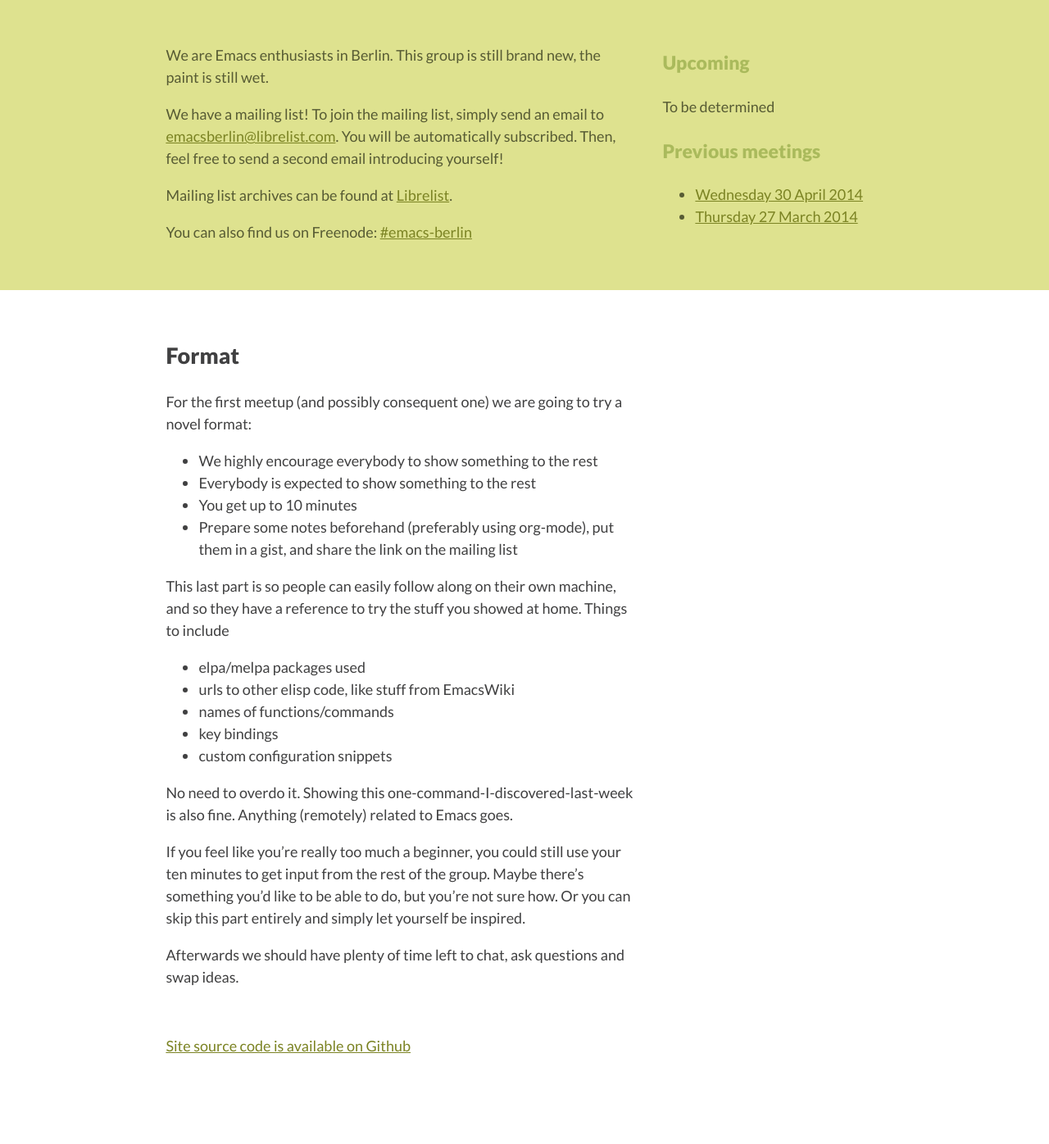
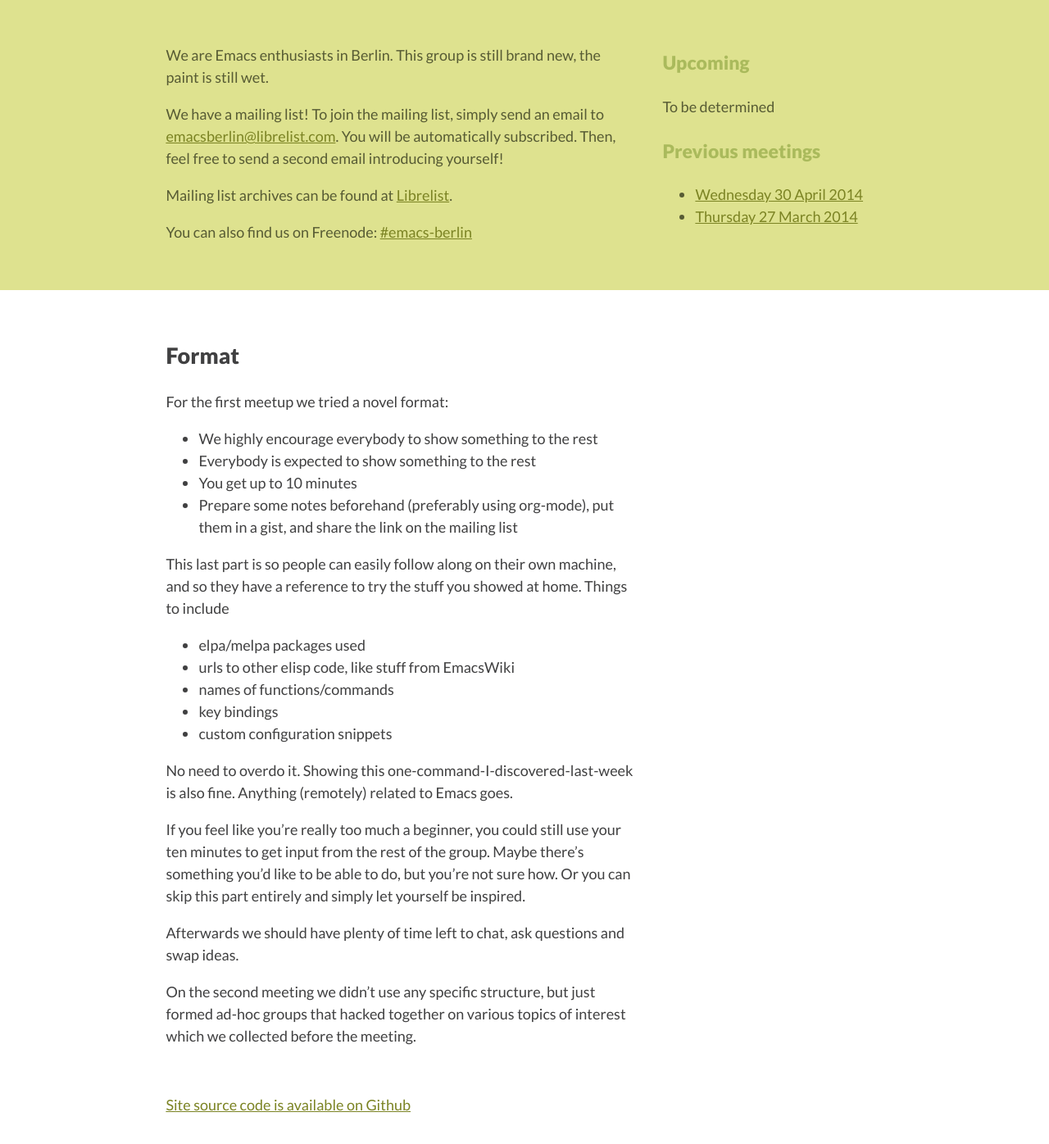
Before and after one commit to emacs-berlin/emacs-berlin.org, a Jekyll site: the page built from index.md, in a window 1280 px wide and 1400 px high, scrolled down 411 px. Shown: the top 1396 px of the window at 82% size. Built offline with Jekyll 4.4.1, drawn with Linux system fonts in a browser that asks for light colours; before the commit the page ends 1739 px from its top, so only the background shows below that.

Commit message:
Change future tense to past tense in the format description

```diff
--- a/index.md
+++ b/index.md
@@ -38,7 +38,7 @@
 
 ## Format
 
-For the first meetup (and possibly consequent one) we are going to try a novel format:
+For the first meetup we tried a novel format:
 
 * We highly encourage everybody to show something to the rest
 * Everybody is expected to show something to the rest
@@ -59,4 +59,9 @@
 
 Afterwards we should have plenty of time left to chat, ask questions and swap ideas.
 
+On the second meeting we didn't use any specific structure, but just
+formed ad-hoc groups that hacked together on various topics of
+interest which we collected before the meeting.
+
+
 </div></div></section>
```
